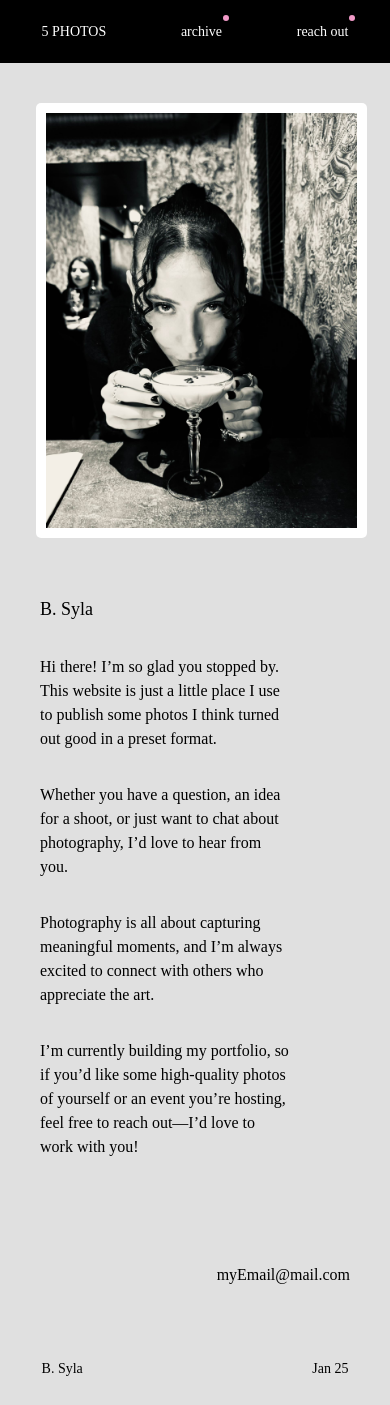
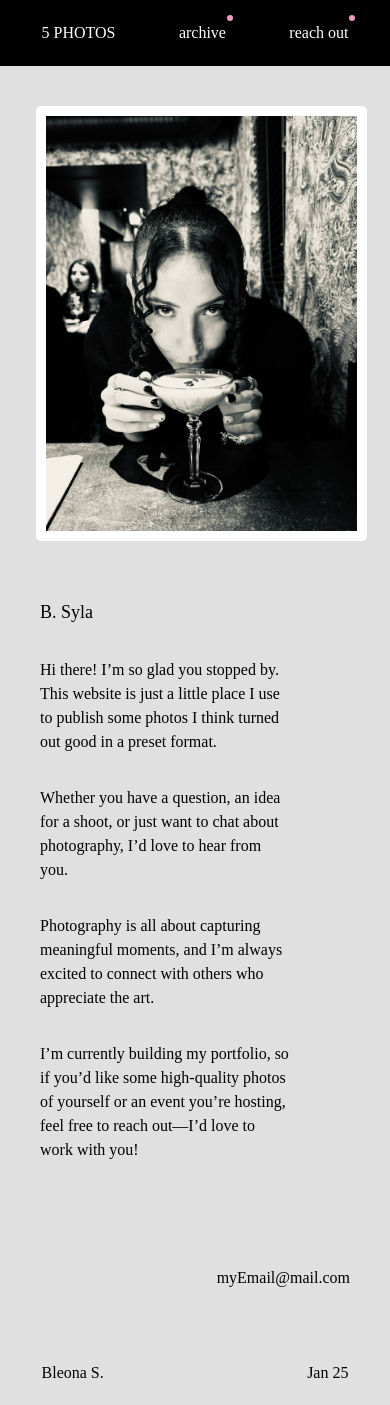
Before and after one commit to antjoh1/5photos, a SvelteKit app: page /reachMe in a window 390 px wide. Built offline with nearby package versions, Linux system fonts and the light colour scheme.

Commit message:
font problems

```diff
--- a/src/app.css
+++ b/src/app.css
@@ -23,7 +23,7 @@ body {
 
 h1, h2{
     font-weight: 200;
-    font-size: 20px;
+    font-size: 18px;
     transition: 250ms;
 }
 
@@ -125,13 +125,13 @@ h4 {
 
 @media (max-width: 800px){
     header {padding: 10px 10px 10px 10px;}
-    h1 {font-size: 16px;}
-    h2 {font-size: 16px;}
+    h1 {font-size: 14px;}
+    h2 {font-size: 14px;}
     h3 {font-size: 14px;}
     h4 {font-size: 14px;}
     .nextPhotoButton {font-size: 8px;}
     .mainContentBox { justify-content: center; max-width: 95vw;}
-    .textContainer { font-size: 14px; padding-right: 0.5%; padding-left: 0.5%;}
+    .textContainer { font-size: 16px; font-weight: 200; padding-right: 0.5%; padding-left: 0.5%;}
     .firstLoadMessage {width: 70vw; max-height: 400px; row-gap: 10px; }
     .disclaimerText { font-size: 9px;}
     .circle {height: 6px; width: 6px;}
--- a/src/routes/+layout.svelte
+++ b/src/routes/+layout.svelte
@@ -51,7 +51,7 @@
 	</div>
 
 	<footer>
-		<div class='textContainer bottom'> B. Syla </div>
+		<div class='textContainer bottom'> Bleona S. </div>
 		<div class='textContainer bottom'> {selectedDate}</div>
 	</footer>
 
--- a/src/routes/+page.svelte
+++ b/src/routes/+page.svelte
@@ -74,7 +74,7 @@
     .disclaimerMsg {
         display: flex;
         flex-direction: column;
-        row-gap: 15px;
+        row-gap: 10px;
     }
 
     .firstLoadButton {
```
Also changed, not shown: 2 other files (tests, documents, lock files or other folders).
